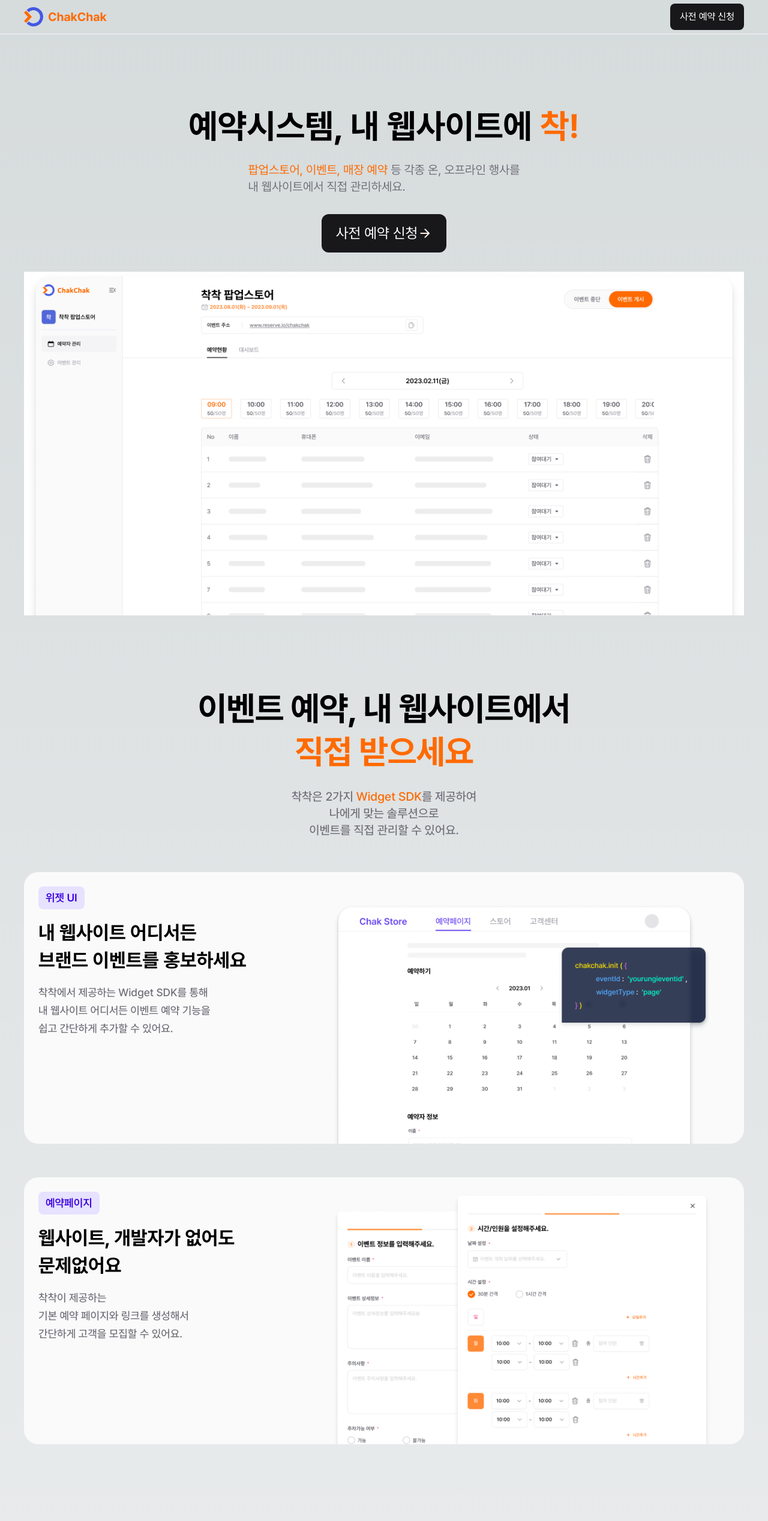
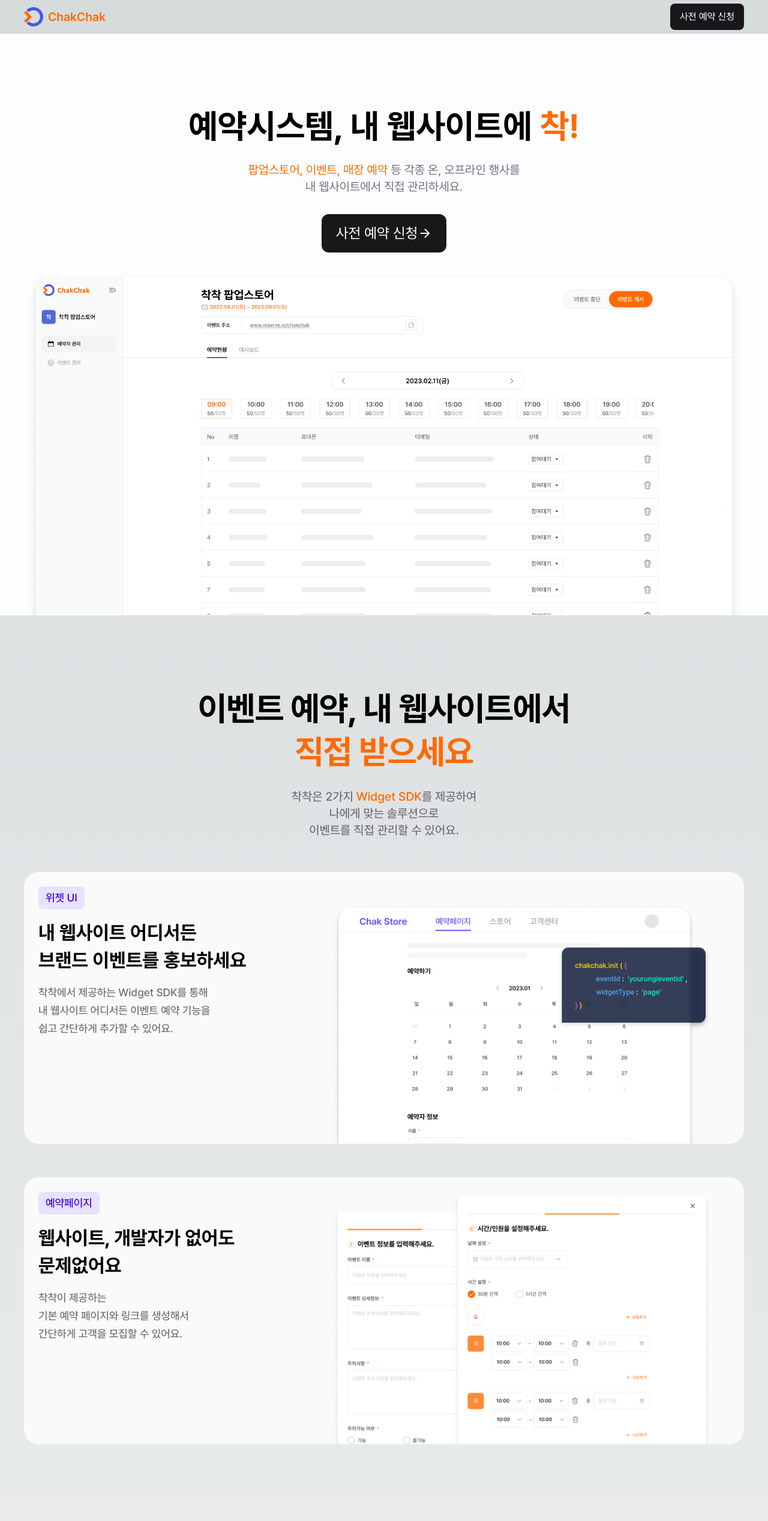
Before and after one commit to chakchak-io/chakchak-fe, a Next.js app: page / in a window 1280 px wide. Shown: the top 2536 px of the page at 60% size. Built offline with nearby package versions, Linux system fonts and the light colour scheme.

Commit message:
Fix problems

```diff
--- a/src/app/page.tsx
+++ b/src/app/page.tsx
@@ -9,7 +9,7 @@
         <div className="flex justify-between max-w-[1200px] m-auto">
           <Link href="/" className="flex items-center gap-2">
             <BrandLogo />
-            <span className="text-primary-2-300 font-bold font-sourceSansPro text-xl">
+            <span className="text-primary-2-300 font-semibold font-sourceSansPro text-xl">
               ChakChak
             </span>
           </Link>
@@ -22,13 +22,13 @@
         </div>
       </nav>
 
-      <section className="flex flex-col items-center">
+      <section className="flex flex-col items-center bg-[#FCFDFF]">
         <h2 className="font-bold text-[56px] leading-[68px] mt-[120px]">
           예약시스템, 내 웹사이트에{" "}
           <span className="text-primary-2-300">착!</span>
         </h2>
 
-        <p className="mt-6 text-grey-500 text-xl">
+        <p className="mt-6 text-grey-500 text-xl text-center">
           <span className="text-primary-2-300">
             팝업스토어, 이벤트, 매장 예약
           </span>{" "}
@@ -53,10 +53,11 @@
 
         <div className="mt-8">
           <Image
-            src="/home/topSectionImage1.jpg"
+            src="/home/section1Image1.png"
             width={1200}
             height={584}
             alt="Example Image"
+            className="bg-[#FCFDFF]"
           />
         </div>
       </section>
@@ -82,7 +83,7 @@
             className="mt-[52px] ml-[52px] mr-[52px]"
           />
           <figcaption className="p-6 min-w-[460px]">
-            <span className="font-semibold text-lg leading-[22px] rounded-lg bg-[#e6e2ff] px-3 py-2 inline-block text-[#3D02E3]">
+            <span className="font-medium text-lg leading-[22px] rounded-lg bg-[#e6e2ff] px-3 py-2 inline-block text-[#3D02E3]">
               위젯 UI
             </span>
             <h3 className="font-bold text-[32px] leading-[46px] my-4">
@@ -116,7 +117,7 @@
             />
           </div>
           <figcaption className="p-6 min-w-[460px] mb-[120px]">
-            <span className="font-semibold text-lg leading-[22px] rounded-lg bg-[#e6e2ff] px-3 py-2 inline-block text-[#3D02E3]">
+            <span className="font-medium text-lg leading-[22px] rounded-lg bg-[#e6e2ff] px-3 py-2 inline-block text-[#3D02E3]">
               예약페이지
             </span>
             <h3 className="font-bold text-[32px] leading-[46px] my-4">
@@ -165,7 +166,7 @@
             />
           </div>
           <figcaption className="p-6 min-w-[460px] mb-[120px]">
-            <span className="font-semibold text-lg leading-[22px] rounded-lg bg-[#e6e2ff] px-3 py-2 inline-block text-[#3D02E3]">
+            <span className="font-medium text-lg leading-[22px] rounded-lg bg-[#e6e2ff] px-3 py-2 inline-block text-[#3D02E3]">
               브랜드티켓
             </span>
             <h3 className="font-bold text-[32px] leading-[46px] my-4">
@@ -199,7 +200,7 @@
             </div>
           </div>
           <figcaption className="p-6 min-w-[460px] mb-[120px]">
-            <span className="font-semibold text-lg leading-[22px] rounded-lg bg-[#e6e2ff] px-3 py-2 inline-block text-[#3D02E3]">
+            <span className="font-medium text-lg leading-[22px] rounded-lg bg-[#e6e2ff] px-3 py-2 inline-block text-[#3D02E3]">
               UI커스텀
             </span>
             <h3 className="font-bold text-[32px] leading-[46px] my-4">
@@ -248,7 +249,7 @@
             />
           </div>
           <figcaption className="p-6 min-w-[460px] mb-[120px]">
-            <span className="font-semibold text-lg leading-[22px] rounded-lg bg-[#e6e2ff] px-3 py-2 inline-block text-[#3D02E3]">
+            <span className="font-medium text-lg leading-[22px] rounded-lg bg-[#e6e2ff] px-3 py-2 inline-block text-[#3D02E3]">
               예약자 관리
             </span>
             <h3 className="font-bold text-[32px] leading-[46px] my-4">
@@ -278,8 +279,8 @@
             />
           </div>
           <figcaption className="p-6 min-w-[460px] mb-[120px]">
-            <span className="font-semibold text-lg leading-[22px] rounded-lg bg-[#e6e2ff] px-3 py-2 inline-block text-[#3D02E3]">
-              CRM 데이
+            <span className="font-medium text-lg leading-[22px] rounded-lg bg-[#e6e2ff] px-3 py-2 inline-block text-[#3D02E3]">
+              CRM 데이터
             </span>
             <h3 className="font-bold text-[32px] leading-[46px] my-4">
               이벤트 마케팅 효과를
```
Also changed, not shown: public/home/section1Image1.png (added).
